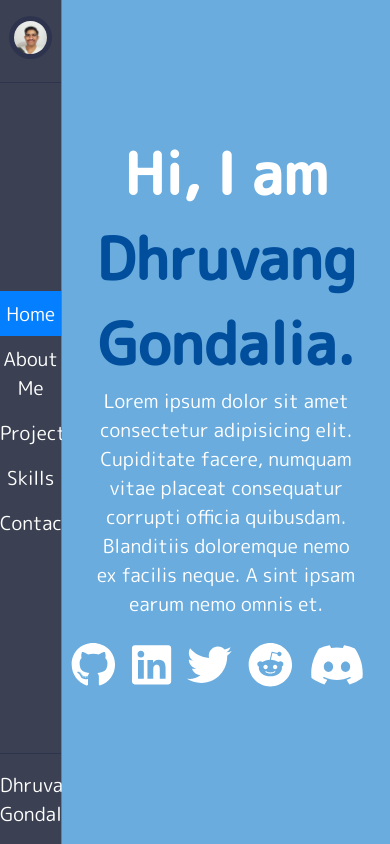
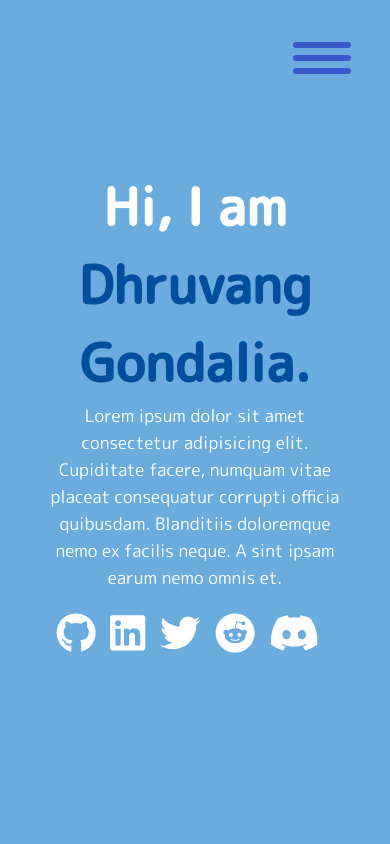
Before and after one commit to davidlorenzo47/davidlorenzo47.github.io, a React (Create React App) app: page / in a window 390 px wide. Built offline with nearby package versions, Linux system fonts and the light colour scheme.

Commit message:
Added Media Queries

```diff
--- a/src/App.js
+++ b/src/App.js
@@ -6,13 +6,25 @@ import Projects from './Pages/Projects';
 import Skills from './Pages/Skills';
 import Contact from './Pages/Contact';
 import {Switch, Route} from 'react-router-dom';
+import { useState } from 'react';
 // import { Routes ,Route } from "react-router-dom";
 
 const App = () => {
+  const [navToggle, setNavToggle] = useState(false);
+
+  const navClick = () =>{
+    setNavToggle(!navToggle)
+  }
+
   return (
     <div className="App">
-      <div className="sidebar">
+      <div className={`sidebar ${navToggle ? 'nav-toggle': ''}`}>
         <Navbar />
+      </div>
+      <div className="nav-btn" onClick={navClick}>
+        <div className="lines-1"></div>
+        <div className="lines-2"></div>
+        <div className="lines-3"></div>
       </div>
       <div className="main-content">
         <div className="content">
--- a/src/App.scss
+++ b/src/App.scss
@@ -37,3 +37,22 @@ body{
 span{
     color: #0052a5;
 }
+
+@media screen and (max-width: 411px){
+    html{
+        font-size: 70%;
+    }
+}
+@media screen and (max-width: 700px){
+    html{
+        font-size: 90%;
+    }
+}
+@media screen and (max-width: 480px){
+    h2{
+        font-size: 70%;
+    }
+    h3{
+        font-size: 70%;
+    }
+}
--- a/src/Style/_about.scss
+++ b/src/Style/_about.scss
@@ -83,43 +83,43 @@
     }
 }
 
-.btn-port{
-    padding: .6rem 2rem;
-    background-color: #0381ff5b;
-    border: none;
-    outline: none;
-    cursor: pointer;
-    font-size: inherit;
-    font-family: inherit;
-    color: white;
-    margin-bottom: 1rem;
-    transition: all .3s ease-in-out;
-    &:not(:last-child){
-        margin-right: 1rem;
-    }
-    &:hover{
-        background-color: #037FFF;
-    }
-    &:active{
-        background-color: #037FFF;
-    }
-    &:focus{
-        background-color: #037FFF;
-    }
+// .btn-port{
+//     padding: .6rem 2rem;
+//     background-color: #0381ff5b;
+//     border: none;
+//     outline: none;
+//     cursor: pointer;
+//     font-size: inherit;
+//     font-family: inherit;
+//     color: white;
+//     margin-bottom: 1rem;
+//     transition: all .3s ease-in-out;
+//     &:not(:last-child){
+//         margin-right: 1rem;
+//     }
+//     &:hover{
+//         background-color: #037FFF;
+//     }
+//     &:active{
+//         background-color: #037FFF;
+//     }
+//     &:focus{
+//         background-color: #037FFF;
+//     }
 
 
-}
+// }
 
-.buttons{
-    display: flex;
-    justify-content: center;
-    align-items: center;
-    margin: 4rem 10rem;
-    flex-wrap: wrap;
-    @media screen and (max-width: 1270px){
-        margin: 2rem 5rem;
-    }
-    @media screen and (max-width: 1100px){
-        margin: 2rem 2rem;
-    }
-}
+// .buttons{
+//     display: flex;
+//     justify-content: center;
+//     align-items: center;
+//     margin: 4rem 10rem;
+//     flex-wrap: wrap;
+//     @media screen and (max-width: 1270px){
+//         margin: 2rem 5rem;
+//     }
+//     @media screen and (max-width: 1100px){
+//         margin: 2rem 2rem;
+//     }
+// }
--- a/src/Style/_layout.scss
+++ b/src/Style/_layout.scss
@@ -1,10 +1,28 @@
 .App{
-    .sidebar{
+    .sidebar{               //custom scroll bar
         width: 16%;
         height: 100vh;
         background-color: #3b4153;
         position: fixed;
         border-right: 1px solid #797979;
+        transform-origin: left;
+        z-index: 11;
+        @media screen and (max-width: 1000px){
+            transition: all .4s ease-in-out;
+            transform: translateX(-100%);
+            width: 30%;
+        }
+        @media screen and (max-width: 411px){
+            width: 50%;
+        }
+    }
+
+    // For hiding/seeing the side bar when screen width is small
+    .nav-toggle{
+        @media screen and (max-width: 1000px){
+            transition: all .4s ease-in-out;
+            transform: translateX(0);
+        }
     }
 
     .main-content {
@@ -15,7 +33,6 @@
         //background-image: url(../Assets/back.jpg);
         display: grid;
         position: relative;
-    }
         .content{
             margin: 5rem 15rem;
             @media screen and (max-width: 1100px){
@@ -31,4 +48,40 @@
                 margin: 2rem 3rem;
             }
         }
+        @media screen and (max-width: 1000px){
+            margin-left: 0;
+            width: 100%;
         }
+    }
+}
+
+.nav-btn{
+    position: absolute;
+    z-index: 10;
+    right: 10%;
+    top: 5%;
+    width: 4rem;
+    height: 4rem;
+    display: none;
+    display: flex;
+    align-items: center;
+    justify-content: space-between;
+    cursor: pointer;
+    .lines-1, .lines-2, .lines-3{
+        height: .4rem;
+        width: 100%;
+        background-color: #3858cc;
+        pointer-events: none;
+        display: none;
+        border-radius: 20px;
+        &:not(:last-child){
+            margin-bottom: .5rem;
+        }
+    }
+    @media screen and (max-width: 1000px){
+        display: block;
+        .lines-1, .lines-2, .lines-3{
+            display: block;
+        }
+    }
+}
--- a/src/Style/_skills.scss
+++ b/src/Style/_skills.scss
@@ -1,6 +1,6 @@
-.SkillsSection{
+// .SkillsSection{
 
-}
+// }
 
 .skills-container{
     .skill-title{
@@ -12,8 +12,8 @@
     .skill-bar{
         display: flex;
         align-items: center;
-        .skill-text{
-        }
+        // .skill-text{
+        // }
         .skill-progress{
             color: white;
             width: 100%;
```
Lines whose indentation alone changed are shown as unchanged.
